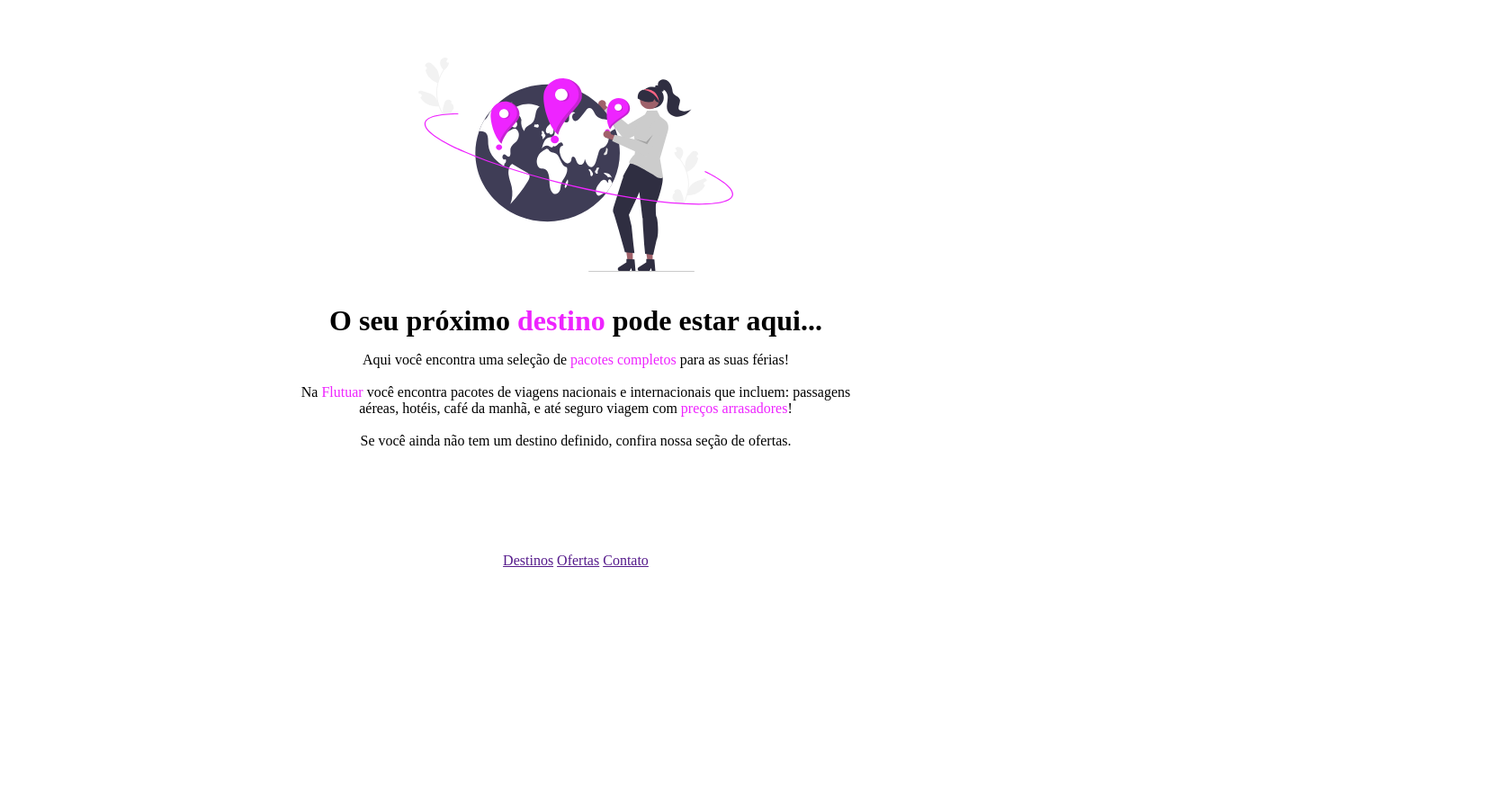
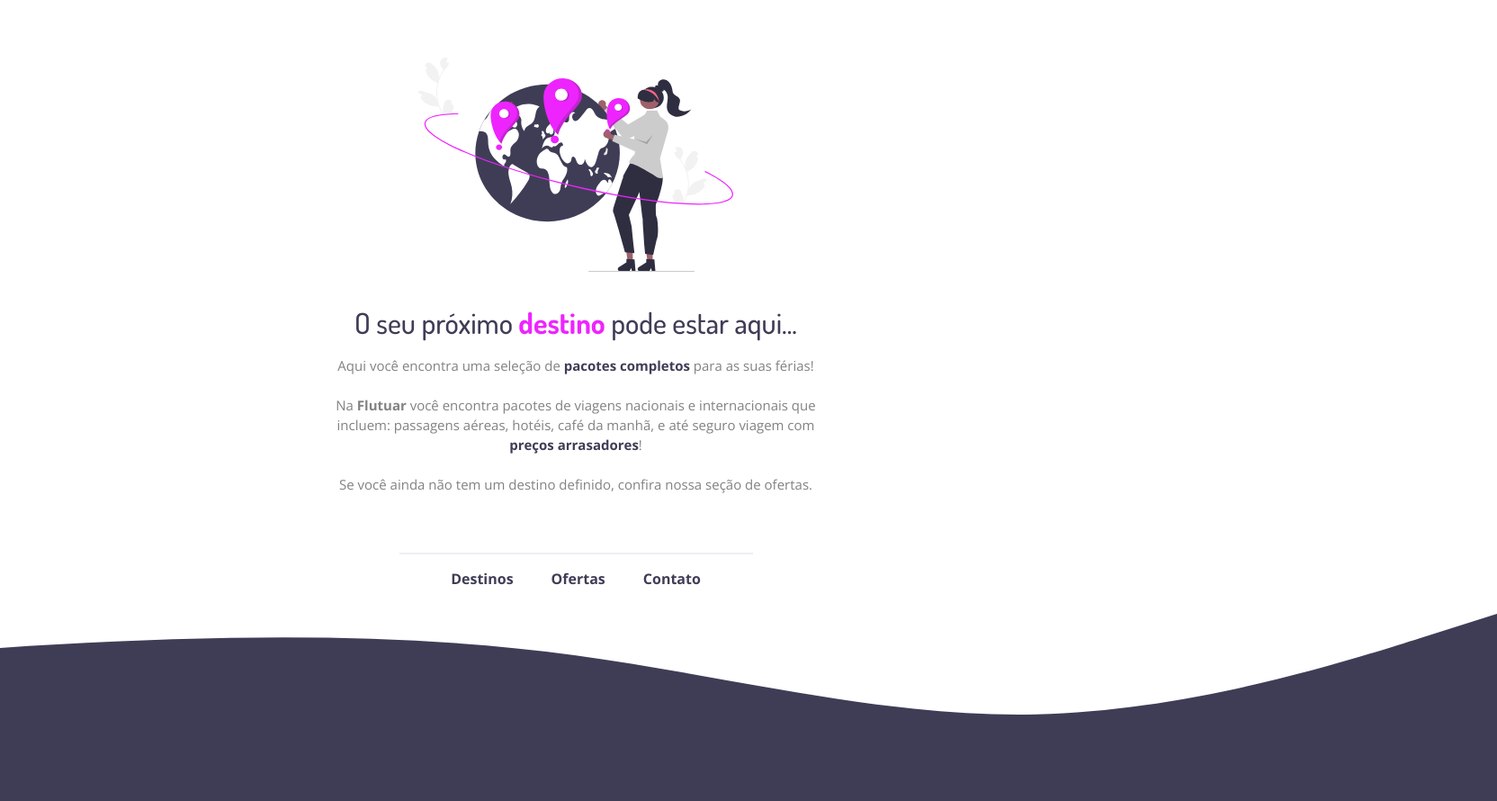
Before and after one commit to thiagvfonseca/intermediario-recriandolayout, a plain HTML site: page index.html in a window 1280 px wide. Shown: the whole page at 90% size, 1664 px wide, since content can reach past the window. Before the commit the page ends 800 px from the top, so only its background shows below. Drawn offline with nearby package versions, Linux system fonts and the light colour scheme.

Commit message:
finished project with font and colors application

```diff
--- a/index.html
+++ b/index.html
@@ -3,8 +3,15 @@
 <head>
   <link rel="stylesheet" href="style.css">
 
+  <link rel="preconnect" href="https://fonts.googleapis.com">
+  <link rel="preconnect" href="https://fonts.gstatic.com" crossorigin>
+
   <meta charset="UTF-8">
   <meta name="viewport" content="width=device-width, initial-scale=1.0">
+
+  <link href="https://fonts.googleapis.com/css2?family=Dosis:wght@500;700&family=Open+Sans:wght@400;700&display=swap" rel="stylesheet">
+
+  <link rel="icon" href="/images/favicon.svg" type="image/png">
 
   <title>Flutuar.com</title>
 
@@ -13,12 +20,14 @@
   <div id="main">
     <img src="./images/img01.svg" alt="Mulher vestida com casaco branco e calça preta tocando com as mãos um globo terrestre que possui indicadores de localização de cor rosa.">
     <h1>O seu próximo <span>destino</span> pode estar aqui...</h1>
-    <p id="txt-1">Aqui você encontra uma seleção de <span>pacotes completos</span> para as suas férias!</p>
-    <br>
-    <p id="txt-2">Na <span>Flutuar</span> você encontra pacotes de viagens nacionais e internacionais que incluem: passagens aéreas, hotéis, café da manhã, e até seguro viagem com <span>preços arrasadores</span>!</p>
-    <br>
-    <p id="txt-3">Se você ainda não tem um destino definido, confira nossa seção de ofertas.
-    </p>
+    <div id="text">
+      <p>Aqui você encontra uma seleção de <span>pacotes completos</span> para as suas férias!</p>
+      <br>
+      <p>Na <span id="span-grey">Flutuar</span> você encontra pacotes de viagens nacionais e internacionais que incluem: passagens aéreas, hotéis, café da manhã, e até seguro viagem com <span>preços arrasadores</span>!</p>
+      <br>
+      <p>Se você ainda não tem um destino definido, confira nossa seção de ofertas.
+      </p>
+    </div>
   </div>
   <div id="line"></div>
   <footer>
@@ -26,5 +35,6 @@
     <a href="">Ofertas</a>
     <a href="">Contato</a>
   </footer>
+  <img  id="wave" src="/images/wave.svg" alt="Onda de cor roxa no último quarto da página.">
 </body>
 </html>
--- a/style.css
+++ b/style.css
@@ -1,3 +1,8 @@
+:root {
+  --purple: #3F3D56;
+  --grey: #828282;
+}
+
 * {
   margin: 0;
   padding: 0;
@@ -14,14 +19,72 @@ body {
   margin: 64px auto;
 }
 
-#main img {
+img {
   margin-bottom: 32px;
 }
 
-#main h1 {
+h1 {
   margin-bottom: 16px;
+
+  font-family: 'Dosis', sans-serif;
+  color: #3F3D56;
+  text-align: center;
+  font-family: Dosis;
+  font-size: 32px;
+  font-style: normal;
+  font-weight: 500;
+  line-height: normal;
+}
+
+h1 span {
+  color: #EE24FF;
+}
+
+#text {
+  width: 540px;
+  margin: 0 auto 64px;
+
+  color: var(--grey);
+  font-family: 'Open Sans', sans-serif;
+  font-size: 15px;
+  font-weight: 400;
+  line-height: 22px;
 }
 
 span {
-  color: #EE24FF;
+  color: var(--purple);
+  font-weight: 700;
 }
+
+#span-grey {
+  color: var(--grey);
+  font-weight: 700;
+}
+
+#line {
+  width: 391px;
+  margin: 0 auto 16px;
+  border: 1px solid #ECEFF2;
+}
+
+footer {
+  display: flex;
+  justify-content: center;
+  gap: 42px;
+
+  color: var(--purple);
+  font-family: 'Open Sans', sans-serif;
+  font-weight: 700;
+
+  margin-bottom: 80px;
+}
+
+a {
+  color: var(--purple);
+  text-decoration: none;
+}
+
+#wave {
+  margin-bottom: 0px;
+  transform: scale(2);
+}
```
Also changed, not shown: images/wave.svg (added).
